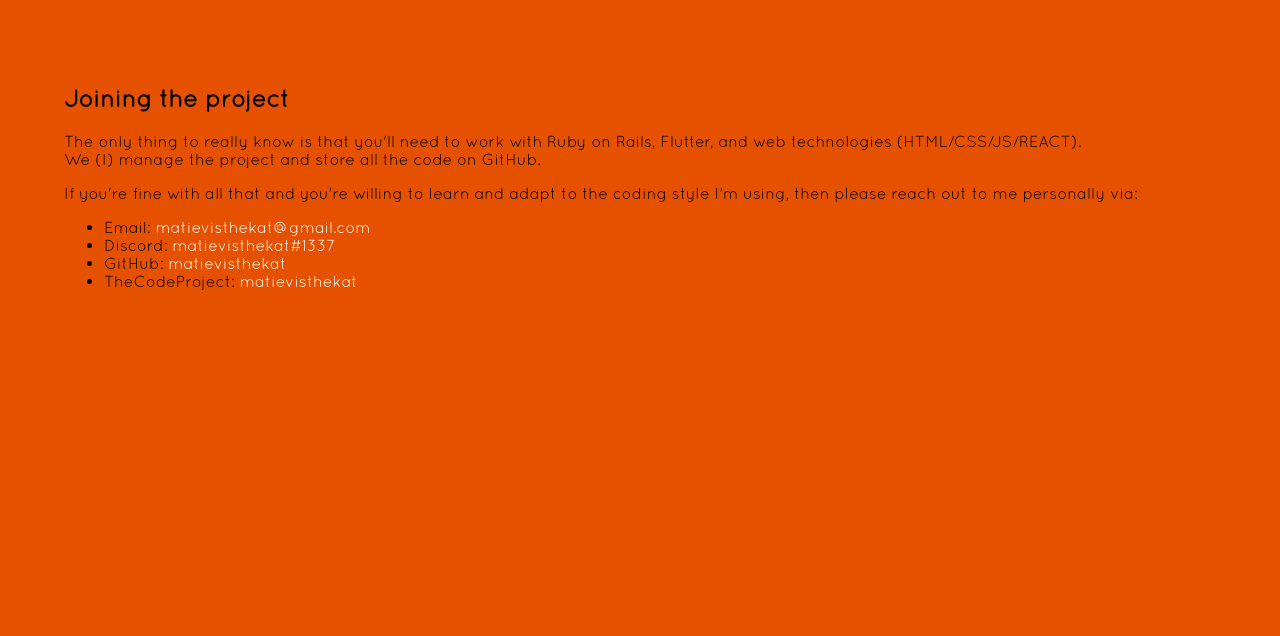
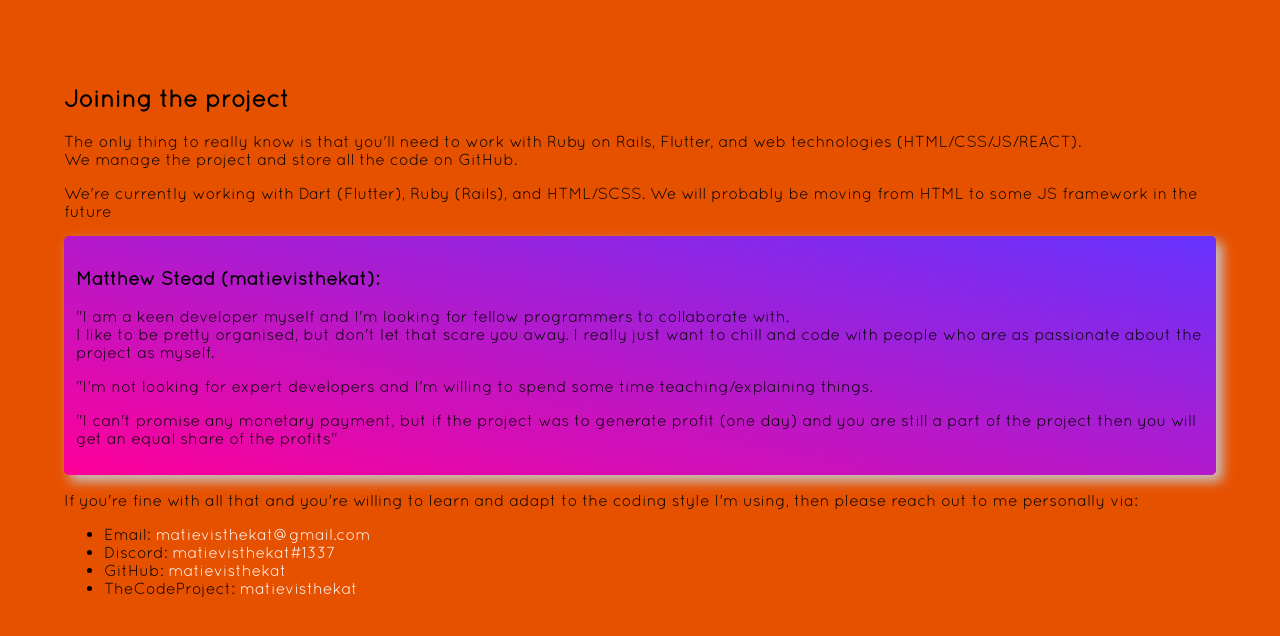
Before and after one commit to TrailBuddies/club, a website built with Vite: page join.html in a window 1280 px wide. Built offline with nearby package versions, Linux system fonts and the light colour scheme.

Commit message:
add quotes and styling

```diff
--- a/join.html
+++ b/join.html
@@ -13,12 +13,36 @@
 		<h2>Joining the project</h2>
 
 		<p>
-			The only thing to really know is that you'll need to work with Ruby on Rails, Flutter, and web technologies (HTML/CSS/JS/REACT). <br />
-			We (I) manage the project and store all the code on GitHub.
+			The only thing to really know is that you'll need to work with Ruby on Rails, Flutter, and web technologies
+			(HTML/CSS/JS/REACT). <br />
+			We manage the project and store all the code on GitHub.
 		</p>
 
 		<p>
-			If you're fine with all that and you're willing to learn and adapt to the coding style I'm using, then please reach out to me personally via:
+			We're currently working with Dart (Flutter), Ruby (Rails), and HTML/SCSS. We will probably be moving from
+			HTML to some JS framework in the future
+		</p>
+
+		<div style="background:linear-gradient(to right top,#FF0099,#6633FF); border-radius:5px; padding:12px; box-shadow:6px 6px 12px 0.5px #c6c2c2">
+			<h3>Matthew Stead (matievisthekat):</h3>
+
+			<p>
+				"I am a keen developer myself and I'm looking for fellow programmers to collaborate with. <br />
+				I like to be pretty organised, but don't let that scare you away. I really just want to chill and code with
+				people who are as passionate about the project as myself.
+			</p>
+
+			<p>"I'm not looking for expert developers and I'm willing to spend some time teaching/explaining things.</p>
+
+			<p>
+				"I can't promise any monetary payment, but if the project was to generate profit (one day) and you are still
+				a part of the project then you will get an equal share of the profits"
+			</p>
+		</div>
+
+		<p>
+			If you're fine with all that and you're willing to learn and adapt to the coding style I'm using, then
+			please reach out to me personally via:
 		</p>
 
 		<ul>
```
